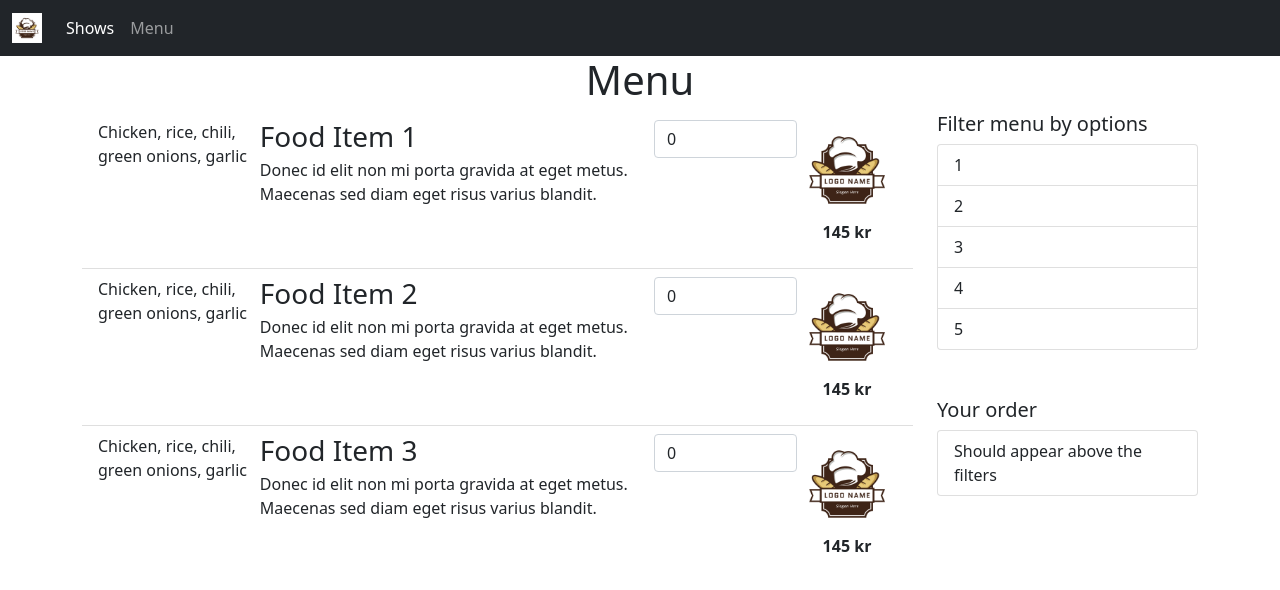
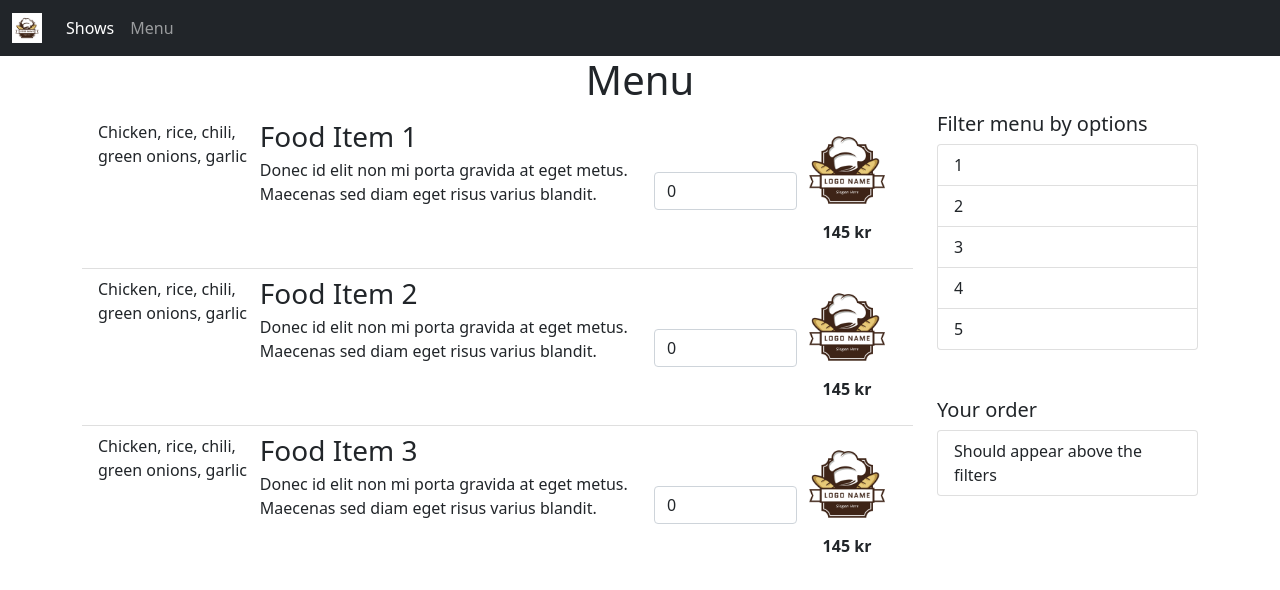
Before and after one commit to hithahareendran/circusfood, a plain HTML site: page menu/index.html in a window 1280 px wide. Drawn offline with nearby package versions, Linux system fonts and the light colour scheme.

Commit message:
align form-control

```diff
--- a/menu/index.html
+++ b/menu/index.html
@@ -49,7 +49,7 @@
                   <h3 class="mb-1">Food Item 1</h3>
                   <p class="mb-1">Donec id elit non mi porta gravida at eget metus. Maecenas sed diam eget risus varius blandit.</p>
                 </div>
-                <div class="form-group">
+                <div class="form-group align-self-end">
                   <input class="form-control input-sm" type="number" name="number" value="0">
                 </div>
               </div>
@@ -71,7 +71,7 @@
                   <h3 class="mb-1">Food Item 2</h3>
                   <p class="mb-1">Donec id elit non mi porta gravida at eget metus. Maecenas sed diam eget risus varius blandit.</p>
                 </div>
-                <div class="form-group">
+                <div class="form-group align-self-end">
                   <input class="form-control input-sm" type="number" name="number" value="0">
                 </div>
               </div>
@@ -93,7 +93,7 @@
                   <h3 class="mb-1">Food Item 3</h3>
                   <p class="mb-1">Donec id elit non mi porta gravida at eget metus. Maecenas sed diam eget risus varius blandit.</p>
                 </div>
-                <div class="form-group">
+                <div class="form-group align-self-end">
                   <input class="form-control input-sm" type="number" name="number" value="0">
                 </div>
 
```
